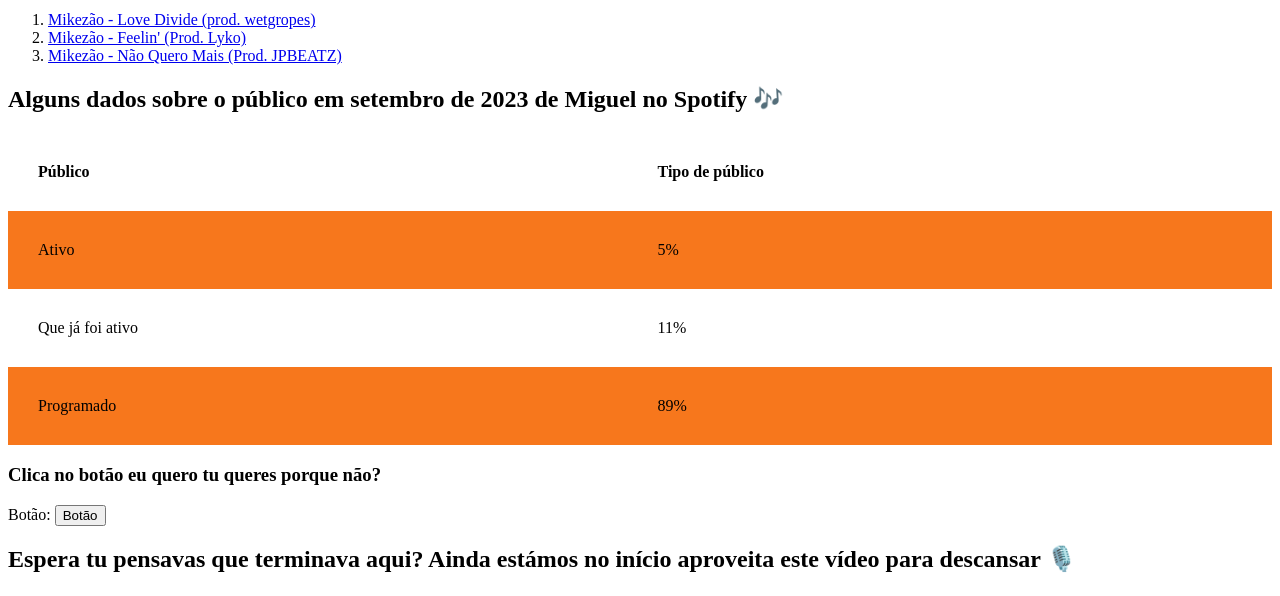
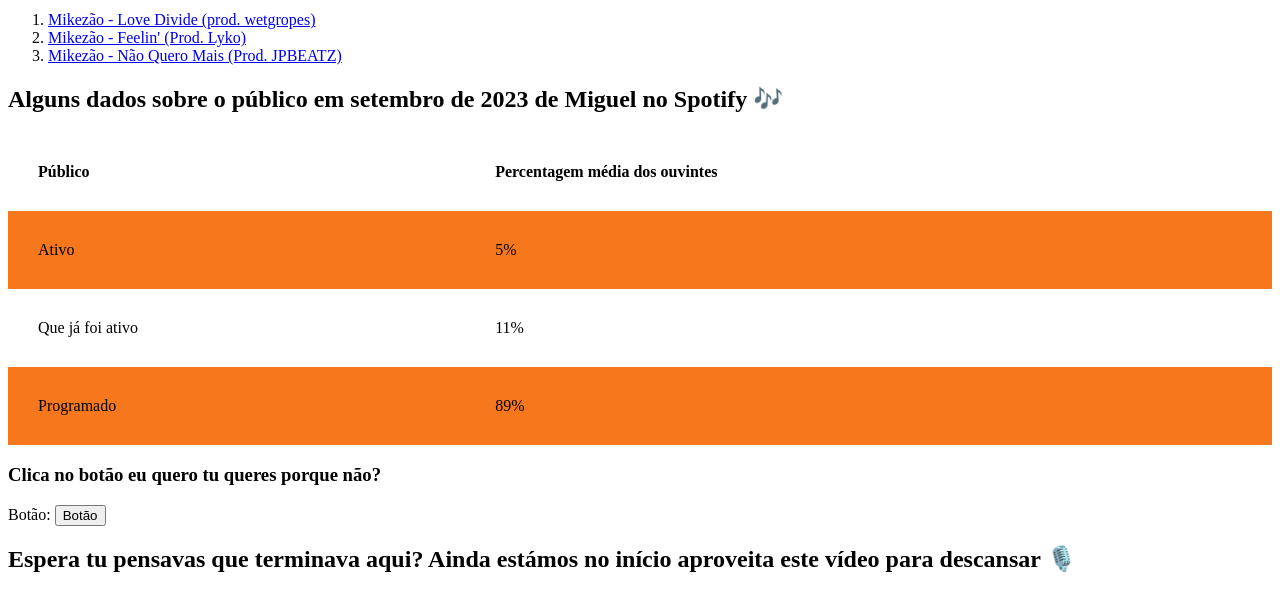
Before and after one commit to themikezao/primeiro-site-aw, a plain HTML site: page index.html in a window 1280 px wide. Shown: the part 820-1416 px from the top of the page. Drawn offline with Linux system fonts and the light colour scheme.

Commit message:
another upload

```diff
--- a/index.html
+++ b/index.html
@@ -56,7 +56,7 @@
     <table>
       <tr>
         <th>Público</th>
-        <th>Tipo de público</th>
+        <th>Percentagem média dos ouvintes</th>
       </tr>
       <tr>
         <td>Ativo</td>
```
